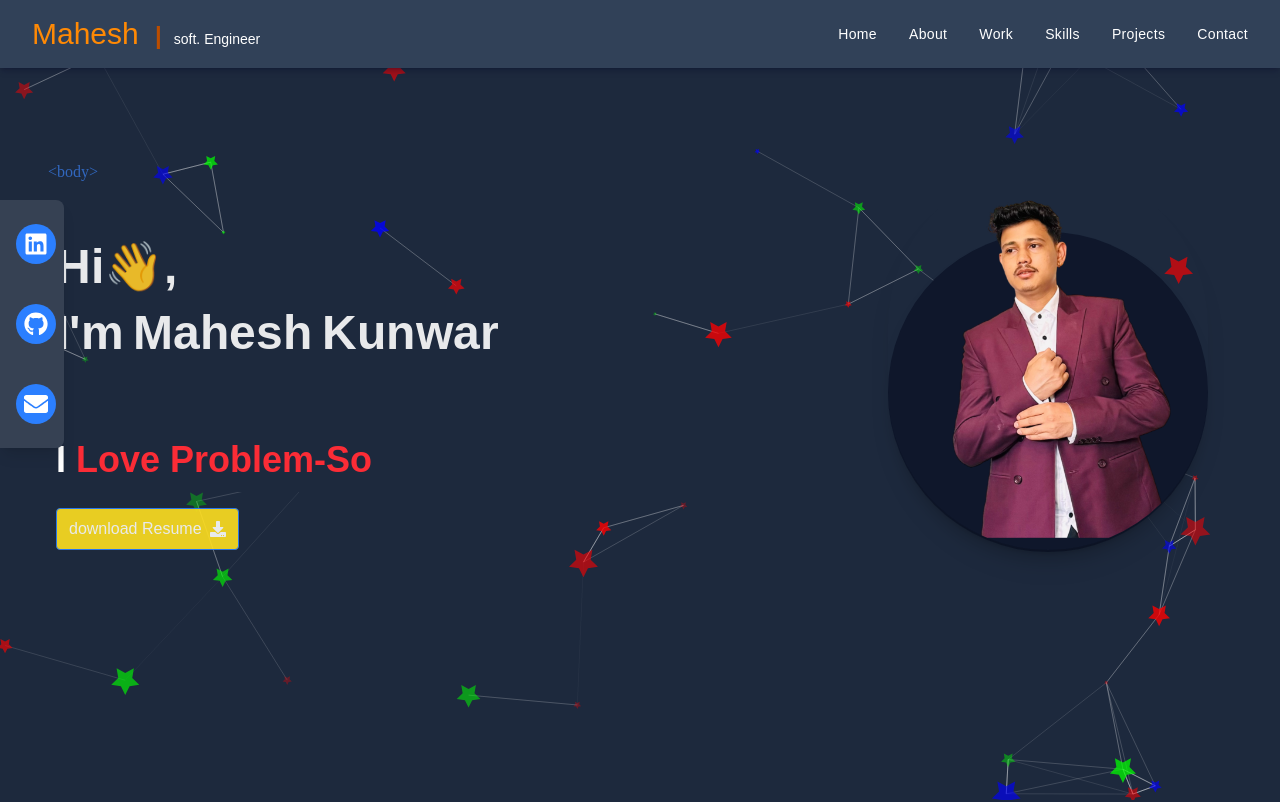
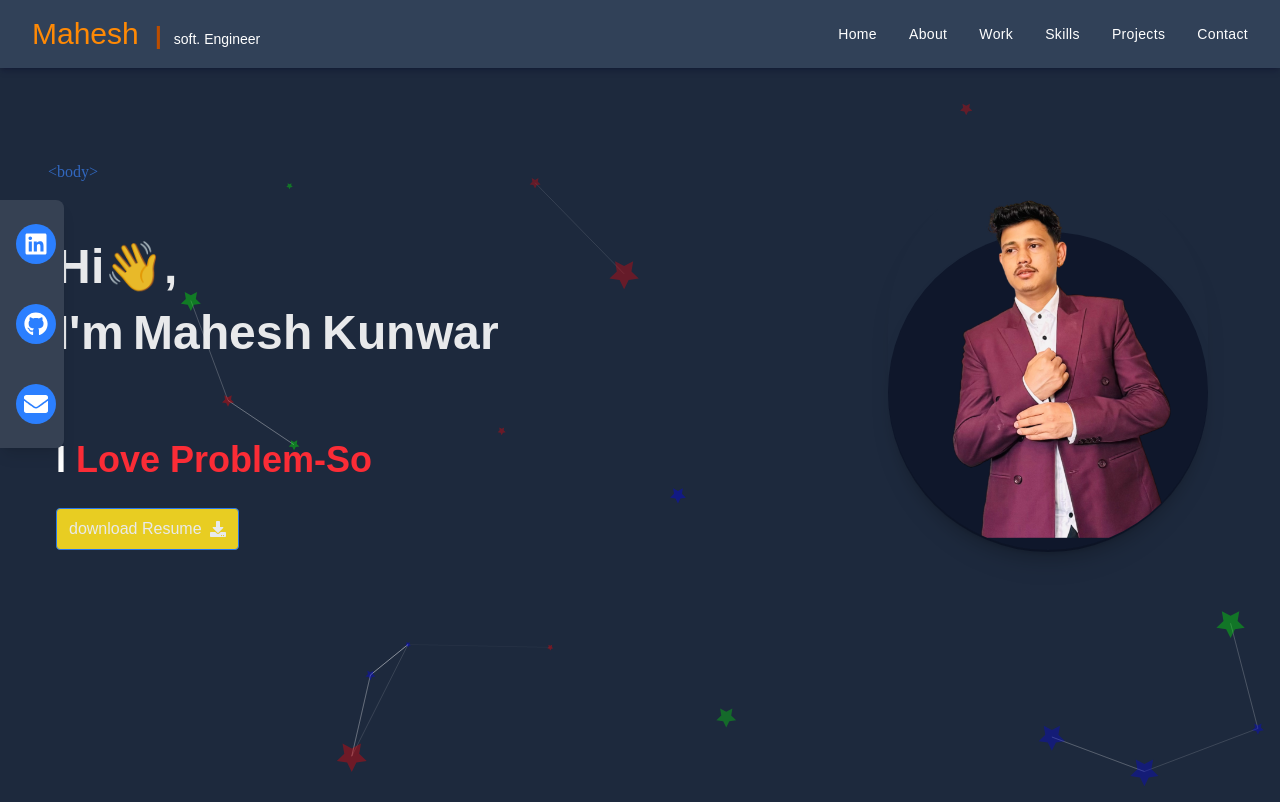
Before and after one commit to Mahesh0426/react-portfolio, a React (Vite) app: page / in a window 1280 px wide. Shown: the top 802 px of the page. Built offline with nearby package versions, Linux system fonts and the light colour scheme; a web font is replaced by a local one.

Commit message:
sidebar editted

```diff
--- a/src/components/animations/ParticlesBG.jsx
+++ b/src/components/animations/ParticlesBG.jsx
@@ -32,11 +32,11 @@ const ParticlesBG = () => {
             type: "star",
           },
           number: {
-            value: 50,
+            value: 20,
           },
           opacity: {
             // each particle randomly between 0.3 and 0.8
-            value: { min: 0.3, max: 0.8 },
+            value: { min: 0.3, max: 0.4 },
           },
           size: {
             // each particle randomly between 1 and 8
--- a/src/components/sidebar/Sidebar.jsx
+++ b/src/components/sidebar/Sidebar.jsx
@@ -66,7 +66,7 @@ const MobileDrawerSidebar = () => {
   // Variants for sliding the drawer in/out
   const drawerVariants = {
     hidden: { x: "-100%" },
-    visible: { x: 0 },
+    visible: { x: -5 },
   };
 
   return (
@@ -87,7 +87,7 @@ const MobileDrawerSidebar = () => {
       <AnimatePresence>
         {isOpen && (
           <motion.div
-            className="fixed top-0 left-0 h-full z-50 bg-gray-700 text-white w-64"
+            className="fixed  top-60 left-0 h-70 z-50 bg-gray-600 text-white w-20"
             initial="hidden"
             animate="visible"
             exit="hidden"
```
